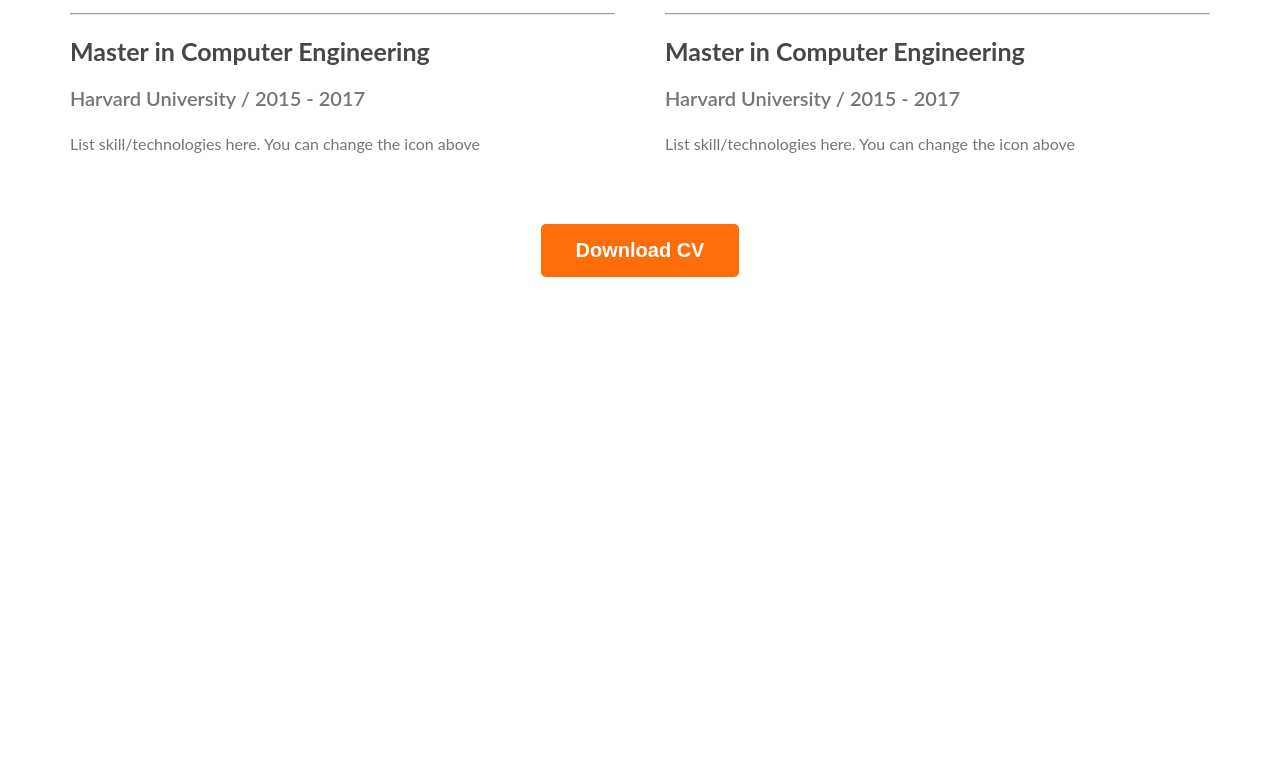
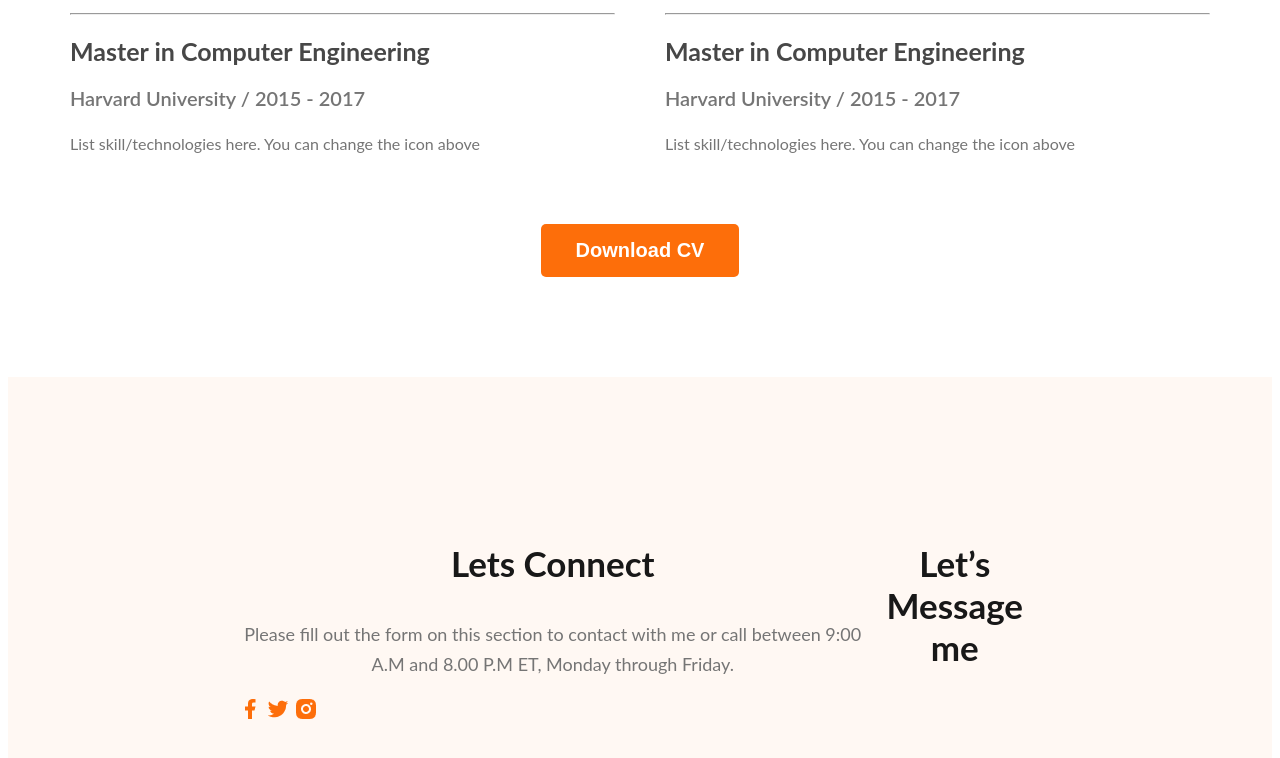
Before and after one commit to rirubelhossain/protfolio-dev, a plain HTML site: page index.html in a window 1280 px wide. Shown: the part 2871-3629 px from the top of the page. Before the commit the page ends 3156 px from the top, so only its background shows below. Drawn offline with Linux system fonts and the light colour scheme.

Commit message:
Basic footer

```diff
--- a/index.html
+++ b/index.html
@@ -149,11 +149,23 @@
                <button class="btn-primary">Download CV</button>
             </div>
         </section>
-
     </main>
 
     <footer>
-
+        <div class="footer-colum">
+            <h3 class="section-title">Lets Connect</h3>
+            <p class="section-description">
+                Please fill out the form on this section to contact with me or call between 9:00 A.M and 8.00 P.M ET, Monday through Friday.
+            </p>
+            <div class="social-links">
+                <a href=""><img src="images/icons/facebook.png" alt=""></a>
+                <a href=""><img src="images/icons/twitter.png" alt=""></a>
+                <a href=""><img src="images/icons/insta.png" alt=""></a>
+            </div>
+        </div>
+        <div class="footer-colum">
+            <h3 class="section-title">Let’s Message me</h3>
+        </div>
     </footer>
 
 </body>
--- a/styles/style.css
+++ b/styles/style.css
@@ -176,3 +176,10 @@ main section{
     text-align: center;
     margin-top: 50px;
 }
+
+footer{
+    display: flex;
+    background: #FFF8F3;
+    padding: 130px 230px;
+    margin-top: 100px;
+}
```
